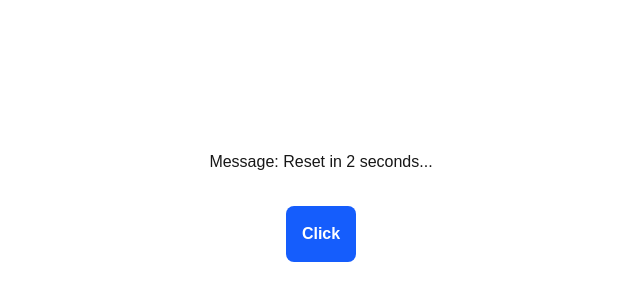
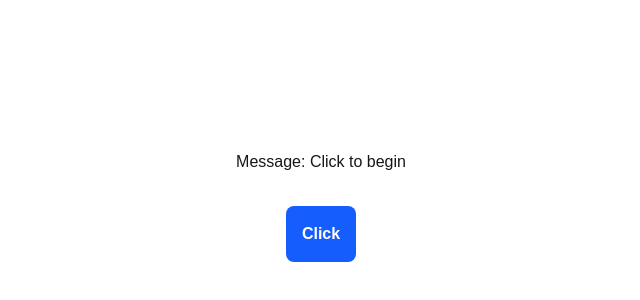
Before and after one commit to munrhalls/training-grounds, a Next.js app: page / in a window 1280 px wide. Shown: the part 194-494 px from the top of the page, without its empty margins (319-959 px from the left). Built offline with nearby package versions, Linux system fonts and the light colour scheme.

Commit message:
Exercise C.1.4

```diff
--- a/app/Category 1 - Component Co-location and Encapsulation/4. The Self-Owned Auto-Reset Button/SelfOwnedAutoResetButton.tsx
+++ b/app/Category 1 - Component Co-location and Encapsulation/4. The Self-Owned Auto-Reset Button/SelfOwnedAutoResetButton.tsx
@@ -24,13 +24,16 @@ const AutoResetButton = function () {
   const [count, setCount] = useState(0);
 
   useEffect(() => {
+    if (message === "Click to begin" && count === 0) return;
+
     let timeout;
     if (count > 0) {
-      setMessage("Reset in 2 seconds...");
       timeout = setTimeout(() => {
+        console.log("yo");
         setCount(0);
         setMessage("Ready. Resetted!");
       }, 2000);
+      setMessage("Reset in 2 seconds...");
     } else {
       setCount((prev) => prev + 1);
     }
```
